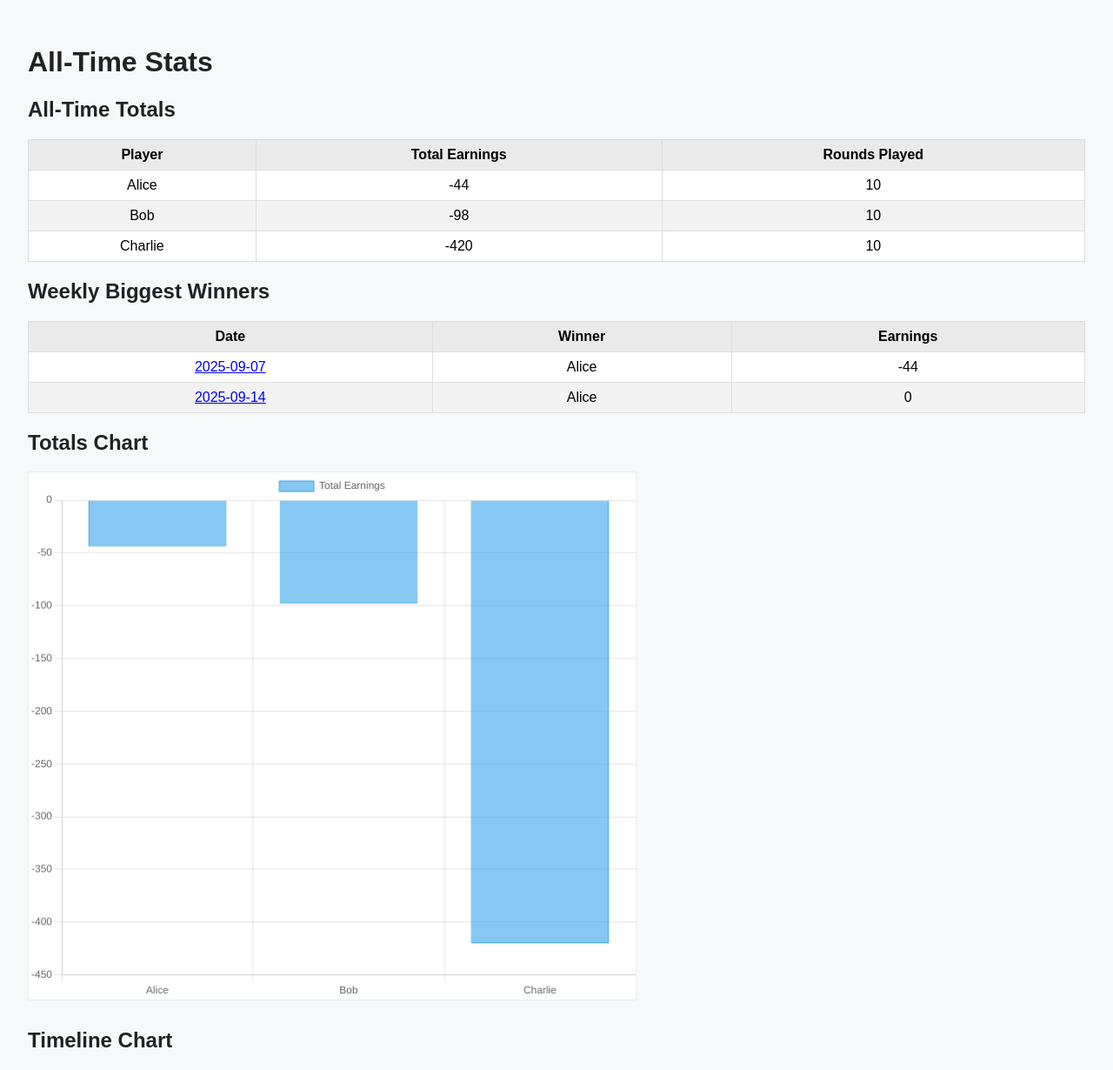
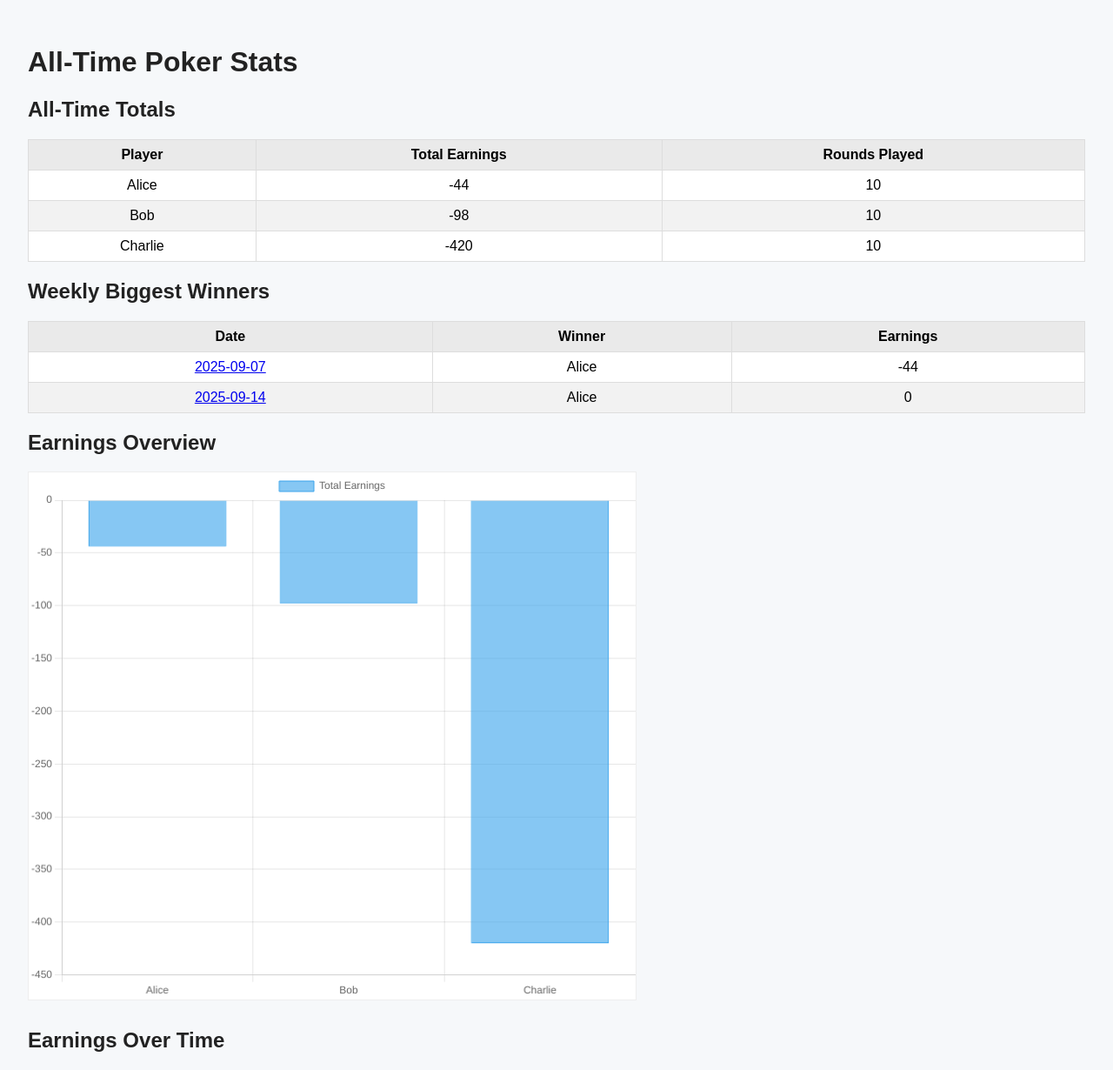
Before and after one commit to berk-sen/berk-sen.github.io, a plain HTML site: page stats.html in a window 1280 px wide. Shown: the top 1230 px of the page at 87% size. Drawn offline with nearby package versions, Linux system fonts and the light colour scheme.

Commit message:
Update stats.html

```diff
--- a/stats.html
+++ b/stats.html
@@ -2,17 +2,20 @@
 <html lang="en">
 <head>
 <meta charset="UTF-8">
-  <title>Poker Stats - Stats</title>
+<title>Poker Stats</title>
 <link rel="stylesheet" href="css/style.css">
 <script src="https://cdn.jsdelivr.net/npm/chart.js"></script>
 </head>
 <body>
-  <h1>All-Time Stats</h1>
+<h1>All-Time Poker Stats</h1>
 <div id="stats-container"></div>
-  <h2>Totals Chart</h2>
+
+<h2>Earnings Overview</h2>
 <canvas id="totalsChart"></canvas>
-  <h2>Timeline Chart</h2>
+
+<h2>Earnings Over Time</h2>
 <canvas id="timelineChart"></canvas>
+
 <script src="js/stats.js"></script>
 </body>
 </html>
```
Lines whose indentation alone changed are shown as unchanged.
